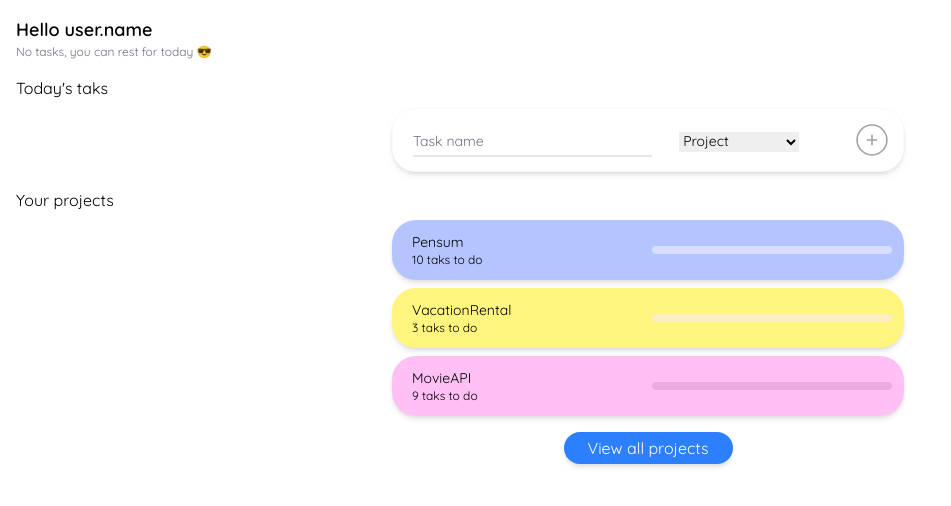
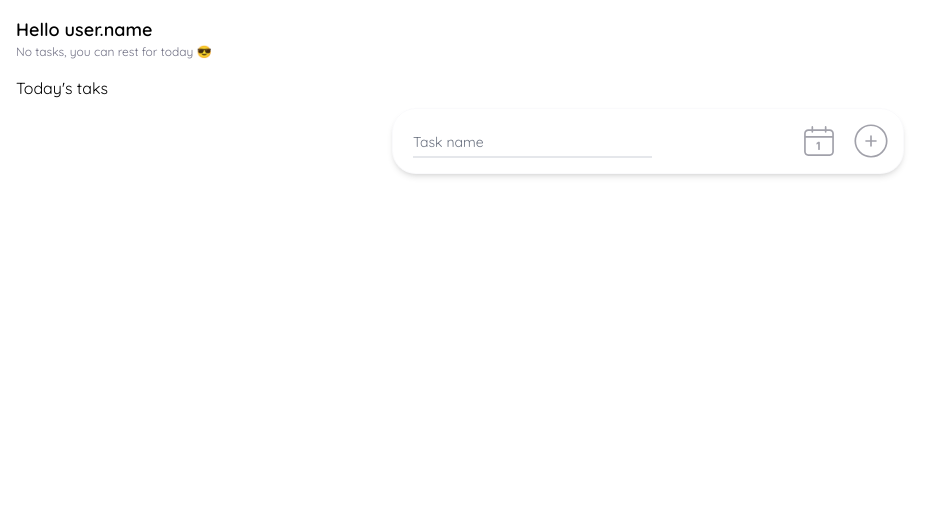
Before and after one commit to aldanielago/TaskList, a React (Vite) app: page / in a window 1280 px wide. Shown: the top 506 px of the page, without its empty margins (0-951 px from the left). Built offline with nearby package versions, Linux system fonts and the light colour scheme.

Commit message:
[Functionality] Add date to task

```diff
--- a/src/App.jsx
+++ b/src/App.jsx
@@ -1,34 +1,14 @@
 import "./index.css";
-import { useState } from "react";
-import { SectionTasks } from "./components/SectionTasks";
-import { ProjectItem } from "./components/elements/ProjectItem";
-import { PrimaryButton } from "./components/buttons/PrimaryButton";
+import { TaskSection } from "./components/TaskSection";
 import { TaskProvider } from "./contexts/TaskContext";
 
-const projectsDefault = [
-  { name: 'Pensum', tasks: 10, team: 'bg-light-blue', colorProgressBar: 'bg-very-light-blue'},
-  { name: 'VacationRental', tasks: 3, team: 'bg-light-yellow', colorProgressBar: 'bg-very-light-yellow'},
-  { name: 'MovieAPI', tasks: 9, team: 'bg-light-pink', colorProgressBar: 'bg-very-light-pink'}
-]
-
 function App() {
-  const [ projects, setProjects ] = useState(projectsDefault);
-
   return (
     <section className="pt-4">
       <h1 className="font-Quicksand font-bold text-lg pl-4">Hello user.name</h1>
       <TaskProvider>
-        <SectionTasks/>
+        <TaskSection/>
       </TaskProvider>
-      <h3 className="pt-4 pl-4 font-Quicksand">Your projects</h3>
-      <div className="pl-4 w-full flex flex-col items-center">
-        { projects.map((project) => (
-          <ProjectItem key={project.name} name={project.name} tasks={project.tasks}
-          team={project.team} colorProgressBar={project.colorProgressBar}
-          setProjects={setProjects}/>
-        ))}
-        <PrimaryButton text="View all projects"/>
-      </div>
     </section>
   )
 }
--- a/src/components/SectionTasks.jsx
+++ b/src/components/TaskSection.jsx
@@ -5,14 +5,17 @@ import { LoadingTasks } from "./states/LoadingItems";
 import { ErrorLoading } from "./states/ErrorLoading";
 import { TaskContext } from "../contexts/TaskContext";
 
-function SectionTasks(){
+function TaskSection(){
   const { loading, error, tasks, generateMessage, deleteTask, completeTask } = useContext(TaskContext);
 
   return (
-    <section>
+    <>
       { generateMessage() }
       <h3 className="pt-4 pl-4 font-Quicksand">Today&apos;s taks</h3>
-      <div className="pl-4 w-full flex flex-col items-center">
+      <section>
+
+      </section>
+      <section className="pl-4 w-full flex flex-col items-center">
         <AddTask/>
         { loading && ( <> <LoadingTasks/> <LoadingTasks/> <LoadingTasks/> </> )}
         { error && <ErrorLoading/>}
@@ -24,9 +27,9 @@ function SectionTasks(){
             onDelete={() => { deleteTask(task.id) }}
           />
         ))}
-      </div>
-    </section>
+      </section>
+    </>
   )
 }
 
-export { SectionTasks }
+export { TaskSection }
--- a/src/components/elements/AddTask.jsx
+++ b/src/components/elements/AddTask.jsx
@@ -1,12 +1,12 @@
 import { useContext, useState } from "react";
-import { CiCirclePlus } from "react-icons/ci";
+import { CiCirclePlus, CiCalendarDate } from "react-icons/ci";
 import { TaskContext } from "../../contexts/TaskContext";
 import { toast, ToastContainer } from 'react-toastify';
 import "react-toastify/dist/ReactToastify.css";
 
 function AddTask() {
   const [ inputName, setInputName ] = useState('');
-  const [ project, setProject ] = useState('');
+  const [ date, setDate ] = useState('')
   const { addTask } = useContext(TaskContext);
 
   const notify = () => {
@@ -23,17 +23,20 @@ function AddTask() {
   }
 
   function handleAddTask() {
-    if(inputName == ''){
+    if (inputName === '') {
       notify();
     } else {
-      addTask(inputName, project);
-      setProject('Project');
+      const currentDate = date || new Date().toISOString().substr(0, 10);
+      addTask(inputName, currentDate);
       setInputName('');
+      setDate('');
     }
   }
 
   return (
-    <div className="max-w-lg p-3 pl-5 mt-2 w-11/12 rounded-3xl flex justify-between items-center shadow-md border-slate-400 border border-opacity-5">
+    <>
+      <ToastContainer position="top-center" autoClose={1000} hideProgressBar={false} newestOnTop={false} closeOnClick={false} rtl={false} pauseOnFocusLoss draggable pauseOnHover/>
+      <section className="max-w-lg p-3 pl-5 mt-2 w-11/12 rounded-3xl flex justify-between items-center shadow-md border-slate-400 border border-opacity-5">
         <input
           id="nameTask"
           type="text"
@@ -42,20 +45,24 @@ function AddTask() {
           className="pl-0 pb-1 font-Quicksand text-sm border-0 border-b-2 border-gray-200 focus:ring-0 focus:border-primary-blue transition-colors ease-linear delay-200 duration-150 form-input w-1/2"
           onChange={(e) => setInputName(e.target.value)}
         />
-
-      <label htmlFor="nameProject" className="w-1/4">
-        <select className="font-Quicksand text-sm w-full" onChange={(e) => {setProject(e.target.value)}}>
-          <option value="Default">Project</option>
-        </select>
-      </label>
-      <ToastContainer position="top-center" autoClose={1000} hideProgressBar={false} newestOnTop={false} closeOnClick={false} rtl={false} pauseOnFocusLoss draggable pauseOnHover/>
+        <div className="flex items-center gap-3">
+          <div className="relative flex items-center">
+            <input
+              type="date"
+              className="block outline-none rounded-md focus:ring-0 h-10 w-12 pl-20 text-transparent content-none z-10 bg-transparent focus:bg-transparent hover:cursor-pointer"
+              onChange={(e) => setDate(e.target.value)}
+            />
+            <CiCalendarDate size={40} className="text-zinc-400 hover:cursor-pointer absolute right-0"/>
+          </div>
           <button title="Add new task"
             className="cursor-pointer outline-none hover:rotate-90 duration-300 p-0"
             onClick={handleAddTask}
           >
-        <CiCirclePlus size={38} className="text-zinc-400 duration-300 font-bold hover:text-light-green transition-colors"/>
+            <CiCirclePlus size={40} className="text-zinc-400 duration-300 font-bold hover:text-light-green transition-colors"/>
           </button>
         </div>
+      </section>
+    </>
   )
 }
 
--- a/src/components/elements/TodoItem.jsx
+++ b/src/components/elements/TodoItem.jsx
@@ -20,13 +20,13 @@ function TodoItem({ task, onComplete, onDelete}) {
     <div className="bg-secondary-light max-w-lg p-3 mt-2 w-11/12 rounded-3xl flex gap-3 items-center justify-between shadow-md">
       <div className='flex gap-4'>
         <button className="bg-unset cursor-pointer" onClick={handleButtonClick}>
-          {task.completed ? <BsCheckCircle size={30} className='text-green-600'/> : <BsCheckCircle size={30} className="text-zinc-400 hover:text-green-600 transition-colors duration-300 ease-linear"/>}
+          {task.completed ? <BsCheckCircle size={30} className='text-green-600'/> : <BsCheckCircle size={30} className="text-zinc-400"/>}
         </button>
         <div className="flex flex-col">
           <span className={`text-sm font-Quicksand ${textDecoration} transition-all duration-200 ease-in-out`}>
             {task.text}
           </span>
-          <span className="font-Quicksand text-xs">{task.nameProject}</span>
+          <span className="font-Quicksand text-xs">{task.date}</span>
         </div>
       </div>
       <button>
--- a/src/contexts/TaskContext.jsx
+++ b/src/contexts/TaskContext.jsx
@@ -8,10 +8,10 @@ function TaskProvider({ children }) {
 
   // Function to add a task at the end.
   let nextIdTask = tasks.length;
-  function addTask(text, project) {
+  function addTask(text, date) {
     setTasks([
       ...tasks,
-      { id: nextIdTask, text: text, completed: false, project: project}
+      { id: nextIdTask, text: text, date: date, completed: false}
     ])
   }
 
@@ -49,7 +49,7 @@ function TaskProvider({ children }) {
       return (
         <p className="pl-4 text-xs font-Quicksand text-gray-font">You have finished
           <span className="font-bold ml-1">{completedTasks}</span> of
-          <span className="font-bold ml-1">{tasks.length}</span> taks.
+          <span className="font-bold ml-1">{tasks.length}</span> tasks.
         </p>
       )
     }
--- a/src/index.css
+++ b/src/index.css
@@ -4,6 +4,16 @@
 @tailwind components;
 @tailwind utilities;
 
-.primary-blue {
-  @apply bg-primary-blue
+/*Delete the default icon withot remove the event*/
+input[type="date"]::-webkit-calendar-picker-indicator {
+  width: 100% !important;
+  height: 100%;
+  position: absolute;
+  top: 0;
+  left: 0;
+  color: transparent;
+  background: 0 0;
+  margin: 0;
+  opacity: 0;
+  pointer-events: auto;
 }
```
Also changed, not shown: src/components/elements/TimeItem.jsx (added). Lines whose indentation alone changed are shown as unchanged.
